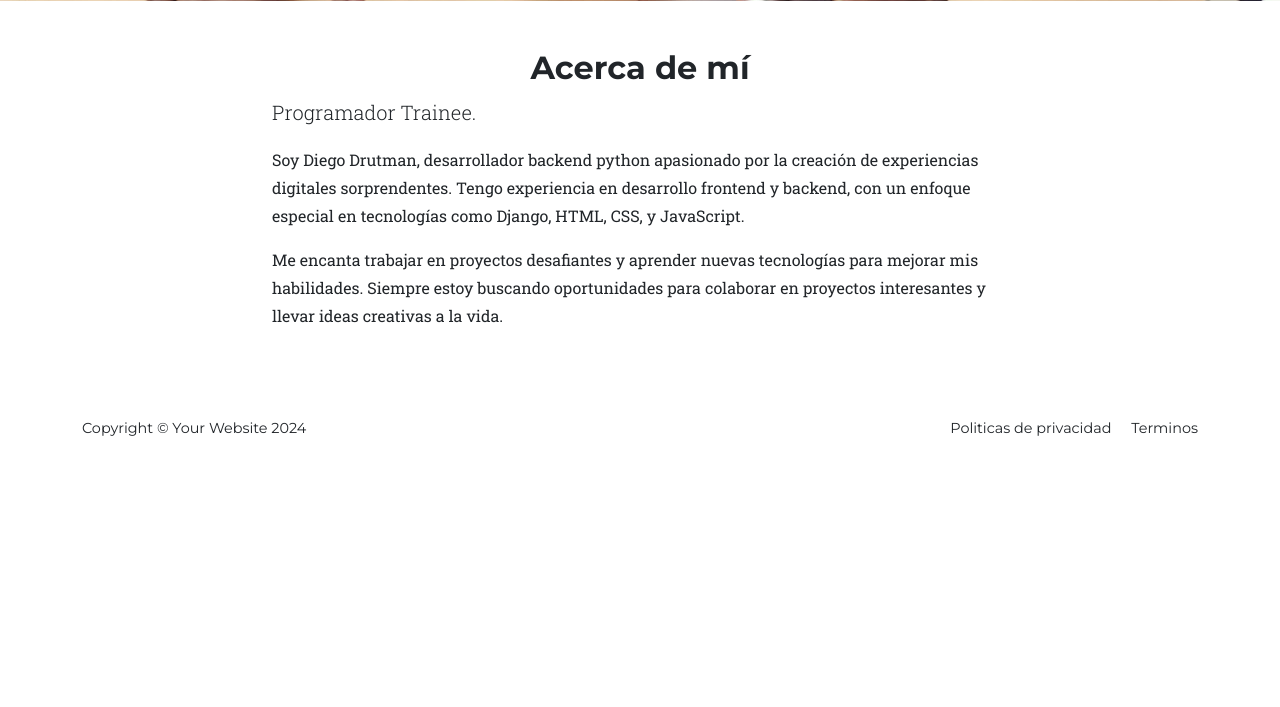
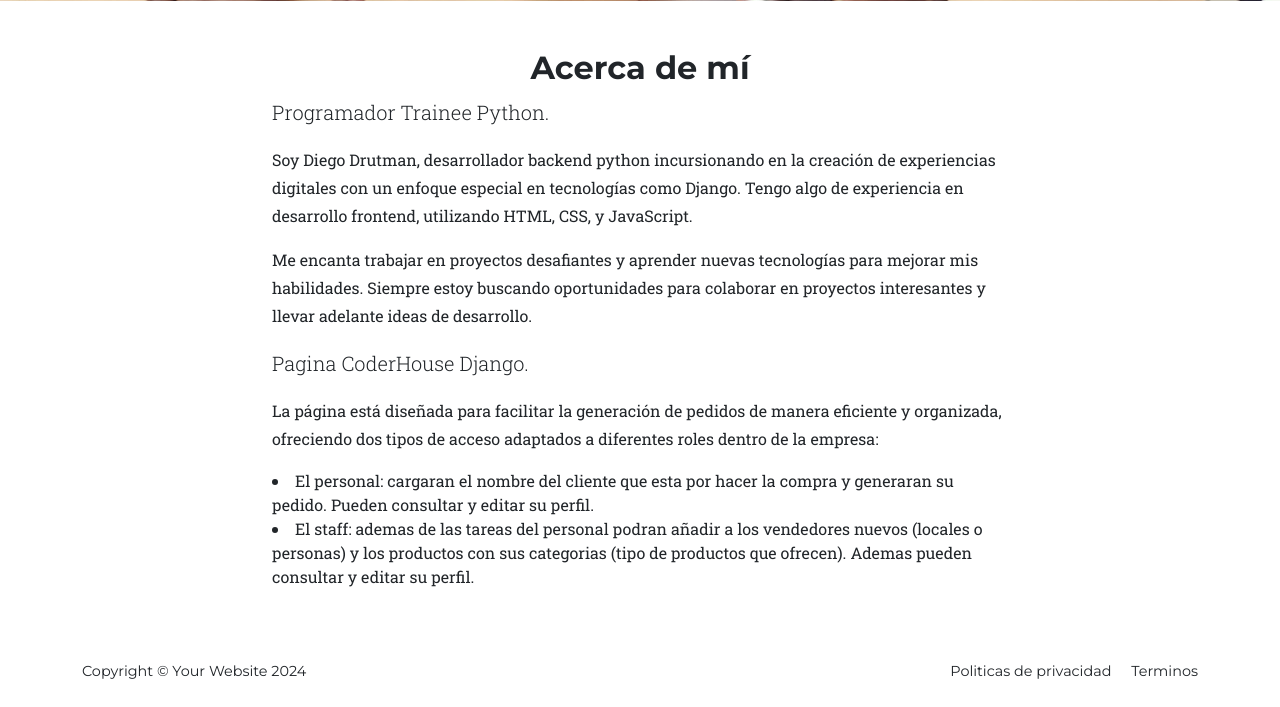
Before and after one commit to DiegoDrutman08/ProyectoFinal, a Django app: template project/core/templates/core/about_me.html in a window 1280 px wide. Shown: the part 443-1150 px from the top of the page. Before the commit the page ends 879 px from the top, so only its background shows below. Run offline with Django 5.2, Linux system fonts and the light colour scheme; the template is opened without the code that fills it, so the values that code supplies are empty; some libraries are stand-ins or nearby versions.

Commit message:
changes: readme, htmls

```diff
--- a/project/Clase/views.py
+++ b/project/Clase/views.py
@@ -87,12 +87,10 @@ def agregar_cliente(request):
         email_cliente = request.POST.get('email')
         edad_cliente = request.POST.get('edad')
 
-        # Verificar si ya existe un cliente con el mismo nombre
         if Cliente.objects.filter(nombre=nombre_cliente).exists():
             messages.error(request, 'Ya existe un cliente con este nombre')
             return render(request, 'core/index.html', {'mensaje': 'Ya existe un cliente con este nombre'})
 
-        # Si no existe, crear el cliente
         Cliente.objects.create(nombre=nombre_cliente, direccion=direccion_cliente, email=email_cliente, edad=edad_cliente)
 
         return redirect('clase:agregar_pedido')
@@ -104,12 +102,10 @@ def agregar_vendedor(request):
         nombre_vendedor = request.POST.get('vendedor')
         edad_vendedor = request.POST.get('edad')
 
-        # Verificar si ya existe un vendedor con el mismo nombre
         if Vendedor.objects.filter(nombre=nombre_vendedor).exists():
             messages.error(request, 'Ya existe un vendedor con este nombre')
             return render(request, 'core/index_staff.html', {'mensaje': 'Ya existe un vendedor con este nombre'})
 
-        # Si no existe, crear el vendedor
         if nombre_vendedor and edad_vendedor:
             Vendedor.objects.create(nombre=nombre_vendedor, edad=edad_vendedor)
             return redirect('core:home')
@@ -130,7 +126,6 @@ def agregar_pedido(request):
             vendedor = Vendedor.objects.get(id=vendedor_id)
             cliente = Cliente.objects.get(id=cliente_id)
 
-            # Verificar si ya existe un pedido con el mismo código
             while Pedido.objects.filter(codigo=codigo).exists():
                 messages.error(request, 'Ya existe un pedido con este codigo')
                 return render(request, 'core/agregar_pedido.html', {'mensaje': 'Ya existe un pedido con este codigo'})
--- a/project/core/templates/core/about_me.html
+++ b/project/core/templates/core/about_me.html
@@ -5,14 +5,11 @@
 {% endblock title %}
 
 {% block content %}
-    <!-- Responsive navbar-->
     {% include 'core/components/navbar.html' %}
-    <!-- Header-->
     <header class="masthead">
         <div class="container">
             <div class="masthead-subheading">Un poco de mi y de esta aplicacion WEB</div>
             <div class="masthead-heading text-uppercase">About Me</div>
-
         </div>
     </header>
     <section class="py-5">
@@ -20,10 +17,13 @@
             <div class="row">
                 <div class="col-lg-8 mx-auto">
                     <h2 class="text-center">Acerca de mí</h2>
-                    <p class="lead">Programador Trainee.</p>
-                    <p>Soy Diego Drutman, desarrollador backend python apasionado por la creación de experiencias digitales sorprendentes. Tengo experiencia en desarrollo frontend y backend, con un enfoque especial en tecnologías como Django, HTML, CSS, y JavaScript.</p>
-                    <p>Me encanta trabajar en proyectos desafiantes y aprender nuevas tecnologías para mejorar mis habilidades. Siempre estoy buscando oportunidades para colaborar en proyectos interesantes y llevar ideas creativas a la vida.</p>
-                    <!-- Puedes agregar más contenido según sea necesario -->
+                    <p class="lead">Programador Trainee Python.</p>
+                    <p>Soy Diego Drutman, desarrollador backend python incursionando en la creación de experiencias digitales con un enfoque especial en tecnologías como Django. Tengo algo de experiencia en desarrollo frontend, utilizando HTML, CSS, y JavaScript.</p>
+                    <p>Me encanta trabajar en proyectos desafiantes y aprender nuevas tecnologías para mejorar mis habilidades. Siempre estoy buscando oportunidades para colaborar en proyectos interesantes y llevar adelante ideas de desarrollo.</p>
+                    <p class="lead">Pagina CoderHouse Django.</p>
+                    <p>La página está diseñada para facilitar la generación de pedidos de manera eficiente y organizada, ofreciendo dos tipos de acceso adaptados a diferentes roles dentro de la empresa:</p>
+                    <li>El personal: cargaran el nombre del cliente que esta por hacer la compra y generaran su pedido. Pueden consultar y editar su perfil.</li>
+                    <li>El staff: ademas de las tareas del personal podran añadir a los vendedores nuevos (locales o personas) y los productos con sus categorias (tipo de productos que ofrecen). Ademas pueden consultar y editar su perfil.</li>
                 </div>
             </div>
         </div>
--- a/project/core/templates/core/agregar_pedido.html
+++ b/project/core/templates/core/agregar_pedido.html
@@ -4,9 +4,7 @@
 {% endblock title %}
 
 {% block content %}
-    <!-- Responsive navbar-->
     {% include 'core/components/navbar.html' %}
-    <!-- Header-->
     <header class="masthead">
         <div class="container">
             <div class="masthead-subheading">Generalo y guardalo directamente en nuestra base de datos</div>
--- a/project/core/templates/core/components/footer.html
+++ b/project/core/templates/core/components/footer.html
@@ -1,4 +1,3 @@
-    <!-- Footer-->
     <footer class="footer py-0">
         <div class="container">
             <div class="row align-items-center">
--- a/project/core/templates/core/components/navbar.html
+++ b/project/core/templates/core/components/navbar.html
@@ -14,15 +14,15 @@
                     {% if user.is_staff %}
                     <li class="nav-item"><a class="nav-link" href="{% url 'clase:index_staff' %}">Vendedores & Productos</a></li
                     {% endif %}
-                    <li class="nav-item ms-lg-5"> <!-- Añadimos una clase de margen para separar -->
+                    <li class="nav-item ms-lg-5">
                         <form action="{% url 'core:logout' %}" method="post">
                             {% csrf_token %}
                             <button type="submit" class="btn btn-danger">Logout</button>
                         </form>
                     </li>
-                    <li class="nav-item ms-lg-3"> <!-- Añadimos una clase de margen para separar -->
+                    <li class="nav-item ms-lg-3">
                         <span class="nav-link">
-                            <i class="fas fa-user"></i> <!-- Icono de usuario -->
+                            <i class="fas fa-user"></i>
                             {{ user.username }}
                         </span>
                     </li>
--- a/project/core/templates/core/index.html
+++ b/project/core/templates/core/index.html
@@ -5,9 +5,7 @@
 {% endblock title %}
 
 {% block content %}
-    <!-- Responsive navbar-->
     {% include 'core/components/navbar.html' %}
-    <!-- Header-->
     <header class="masthead">
         <div class="container">
             <div class="masthead-subheading">Generalo y guardalo directamente en nuestra base de datos</div>
--- a/project/core/templates/core/mis_datos_editar.html
+++ b/project/core/templates/core/mis_datos_editar.html
@@ -8,9 +8,7 @@
     {% if user.is_authenticated %}
         {{ mensaje }}
     {% endif %}
-    <!-- Responsive navbar-->
     {% include 'core/components/navbar.html' %}
-    <!-- Header-->
     <header class="masthead">
         <div class="container">
             <div class="masthead-subheading">Generalo y guardalo directamente en nuestra base de datos</div>
@@ -29,11 +27,9 @@
                 <form method="post" enctype="multipart/form-data" >
                     {% csrf_token %}
                     {{ form.as_p }}
-
                     <button type="submit" class="btn btn-primary btn-xl text-uppercase mt-3">Guardar Cambios</button>
                 </form>
             </div>
         </div>
     </div>
-
 {% endblock content %}
```
Also changed, not shown: project/core/templates/core/base.html (+0 -11 lines), project/core/templates/core/index_staff.html (+3 -9 lines), project/core/templates/core/mis_datos.html (+3 -5 lines), project/db.sqlite3.
